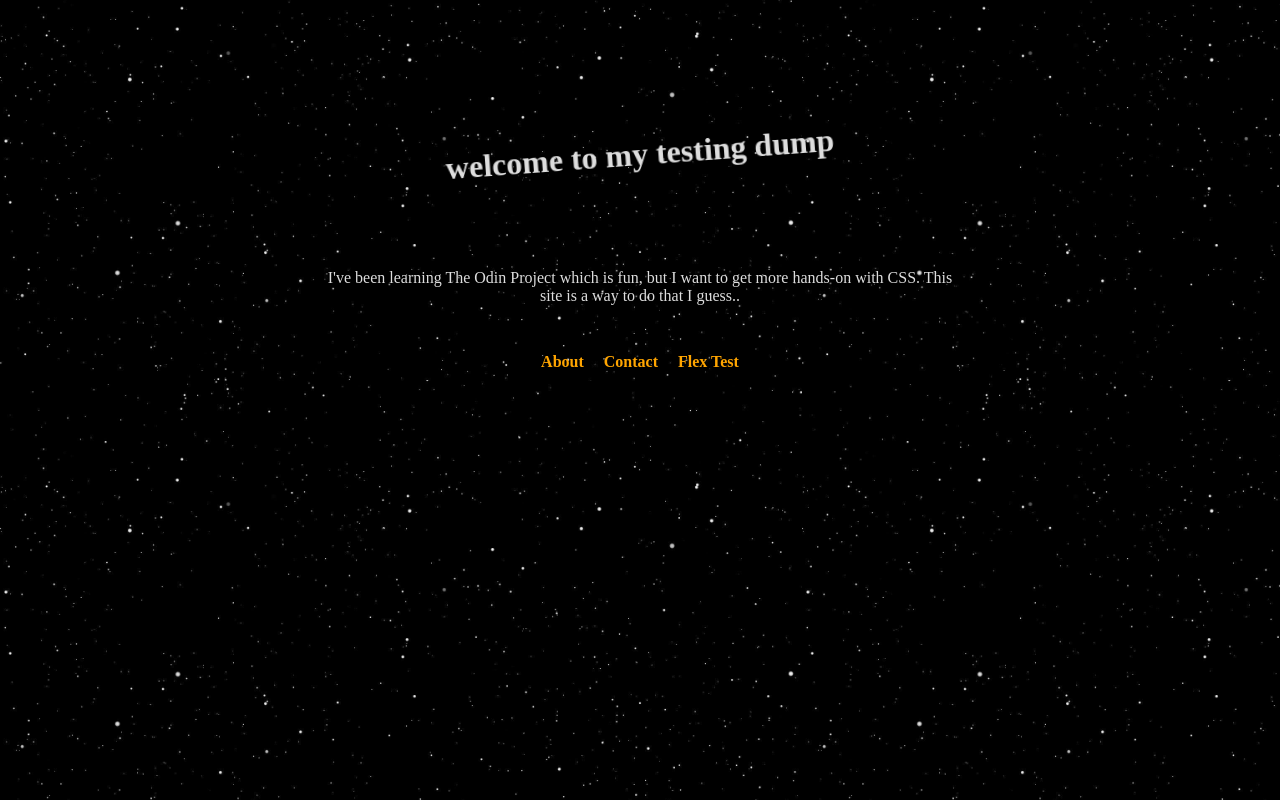
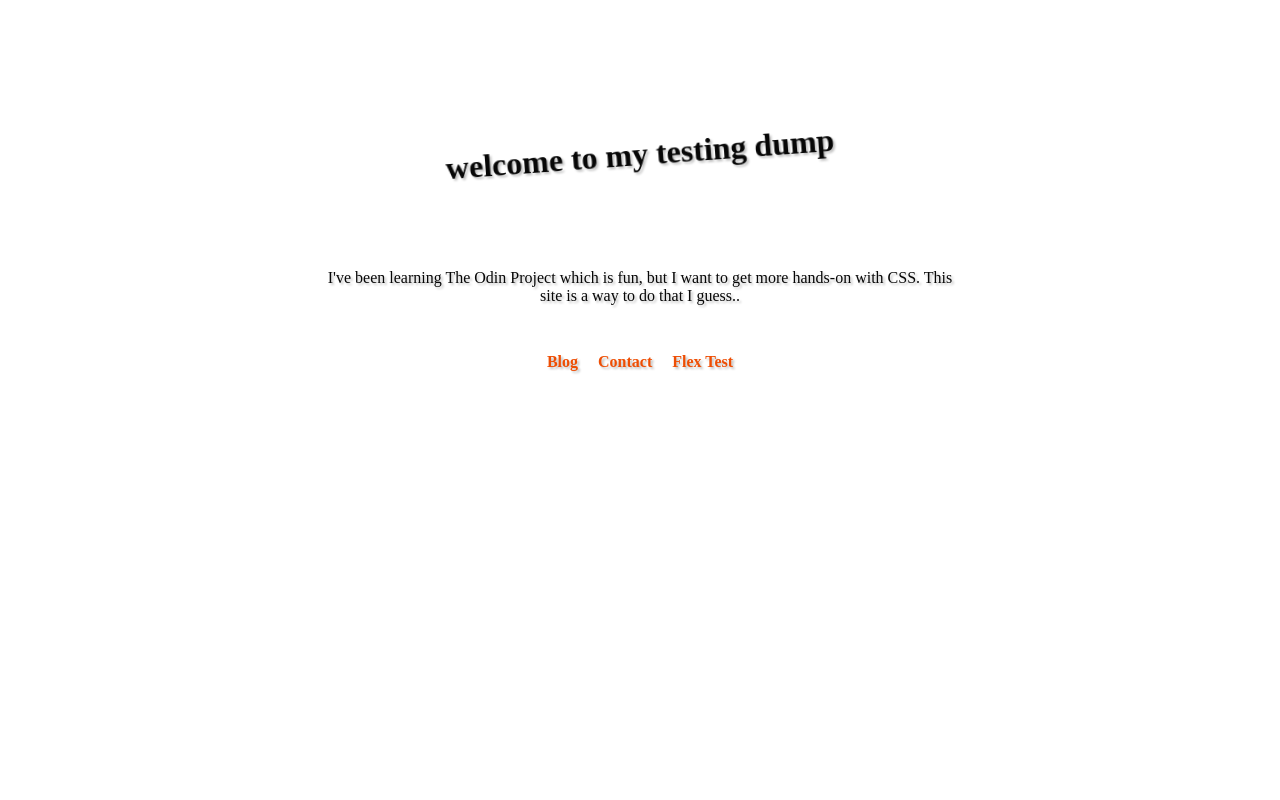
Before and after one commit to 08jack/CSS-playground, a plain HTML site: page index.html in a window 1280 px wide. Drawn offline with Linux system fonts and the light colour scheme.

Commit message:
Remove the black background, change text colour

```diff
--- a/index.html
+++ b/index.html
@@ -13,9 +13,11 @@
 			<h1 class="rotate">welcome to my testing dump</h1>
 			<p>I've been learning The Odin Project which is fun, but I want to get more hands-on with CSS. This site is a way to do that I guess..</p>
 
-			<a href="about.html">About</a>
-			<a href="contact.html">Contact</a>
-			<a href="flex.html">Flex Test</a>
+			<div class="links">
+				<a href="blog.html">Blog</a>
+				<a href="contact.html">Contact</a>
+				<a href="flex.html">Flex Test</a>
+			</div>
 		</div>
 	</body>
 </html>
--- a/style.css
+++ b/style.css
@@ -1,11 +1,8 @@
+/* setting everything to border-box */
 * {
 	box-sizing: border-box;
 }
 
-html {
-	background-image: url('./images/bg.jpg');
-	background-size: contain;
-}
 
 h1 {
 	padding: 80px;
@@ -17,10 +14,10 @@ h1 {
 	padding: 40px;
 	text-align: center;
 
-	color: rgb(221, 221, 221);
+	color: rgb(7, 7, 7);
 
 	/* this is needed or the background will be offset by a few pixels at the top */
-	filter: drop-shadow(5px 5px 1px black);
+	filter: drop-shadow(2px 2px 1px rgba(0, 0, 0, 0.247));
 }
 
 p {
@@ -28,23 +25,29 @@ p {
 	width: 650px;
 }
 
-a {
+/* for links that need to display in a line */
+.links a {
 	display: inline-block;
 	margin: 32px 8px;
+}
 
-	color: orange;
+/* default link style */
+a {
+	color: rgb(238, 78, 4);
 	text-decoration: none;
 	font-weight: bold;
 
 	transition: transform .02s ease-in-out;
 }
 
+/* default link hover animation */
 a:hover {
 	text-decoration: underline;
 
 	transform: scale(1.02);
 }
 
+/* rotation animation (for text and stuff) */
 .rotate {
 	animation: rotation 6s infinite ease-in-out;
 }
```
